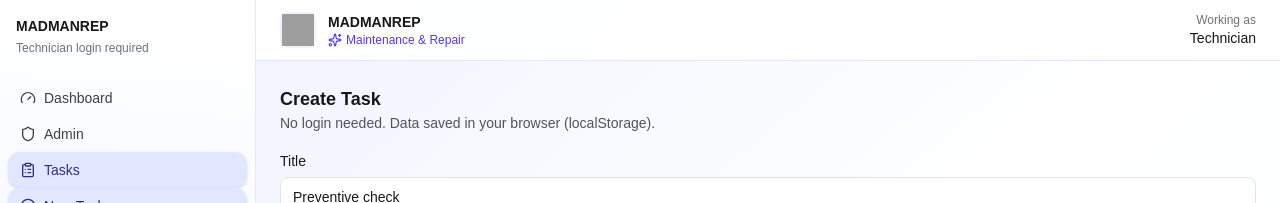
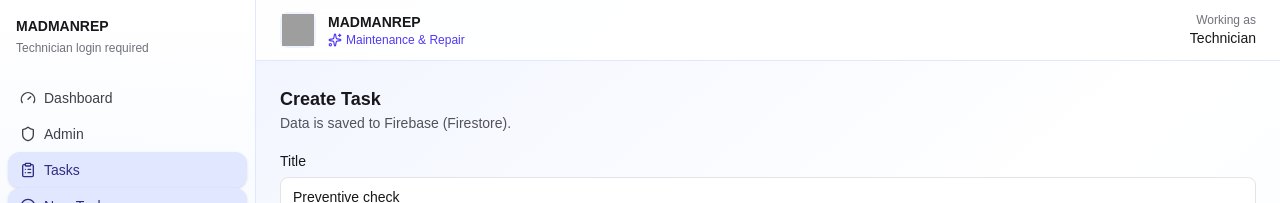
Before and after one commit to madihaapvtltd-eng/fixona, a Next.js app: page /tasks/new in a window 1280 px wide. Shown: the top 203 px of the page. Built offline with nearby package versions, Linux system fonts and the light colour scheme; no server answers; the database is empty; sample sign-in values are in the browser's storage; grey boxes are pictures that could not be loaded.

Commit message:
Fix task form: update stale comment and add asset count indicator

```diff
--- a/src/app/tasks/new/page.tsx
+++ b/src/app/tasks/new/page.tsx
@@ -150,7 +150,7 @@ export default function NewTaskPage() {
   return (
     <div className="mx-auto w-full max-w-5xl">
       <h1 className="text-lg font-semibold text-zinc-900">Create Task</h1>
-      <p className="text-sm text-zinc-600">No login needed. Data saved in your browser (localStorage).</p>
+      <p className="text-sm text-zinc-600">Data is saved to Firebase (Firestore).</p>
 
       <form onSubmit={onSubmit} className="mt-4 grid gap-4 md:grid-cols-2">
         <div className="md:col-span-2">
@@ -163,7 +163,9 @@ export default function NewTaskPage() {
         </div>
 
         <div className="md:col-span-2">
-          <label className="text-sm font-medium text-zinc-900">Select Asset (optional)</label>
+          <label className="text-sm font-medium text-zinc-900">
+            Select Asset (optional) {assets.length > 0 && <span className="text-xs font-normal text-zinc-500">({assets.length} available)</span>}
+          </label>
           <select
             value={assetId}
             onChange={(e) => {
```
